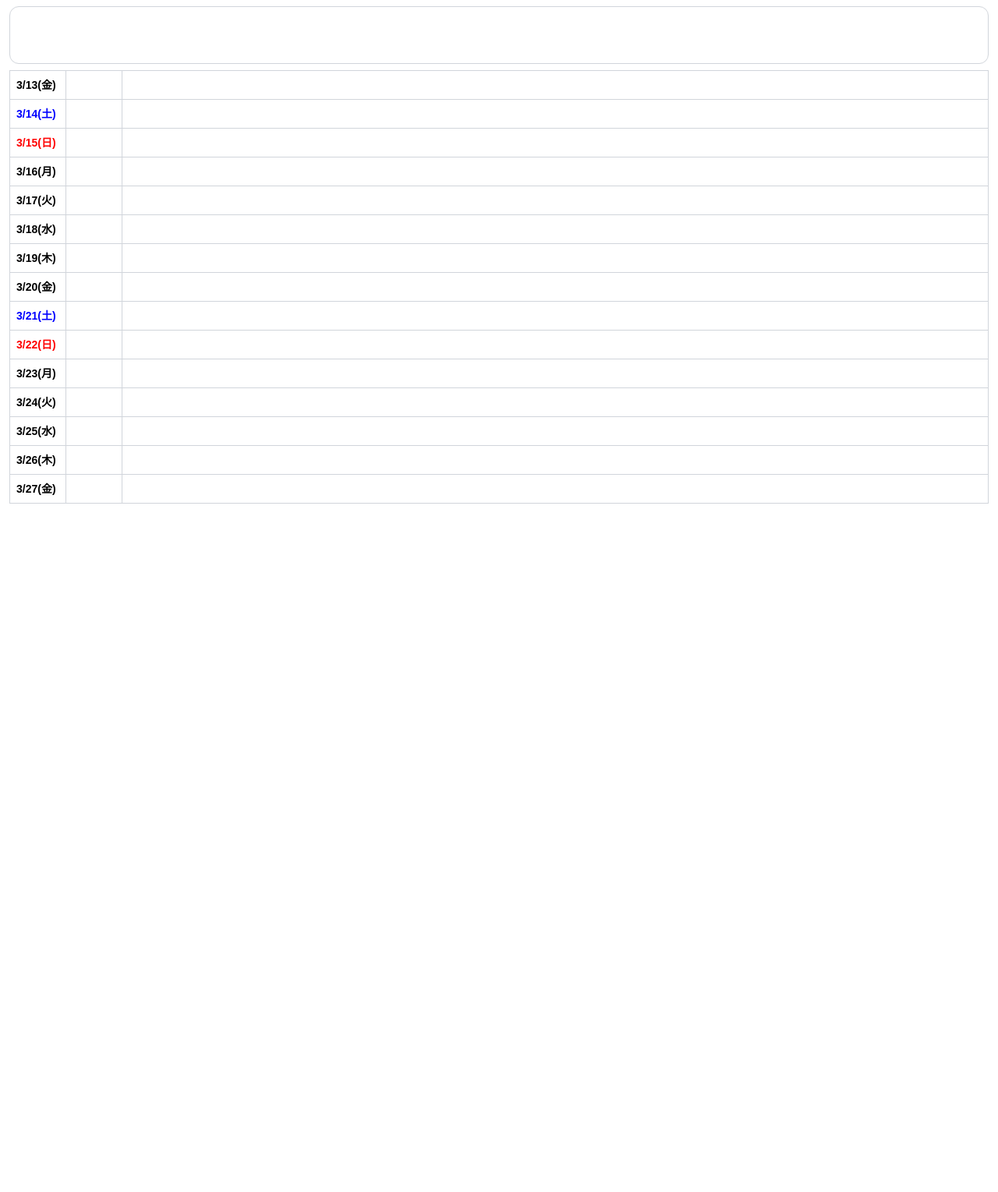
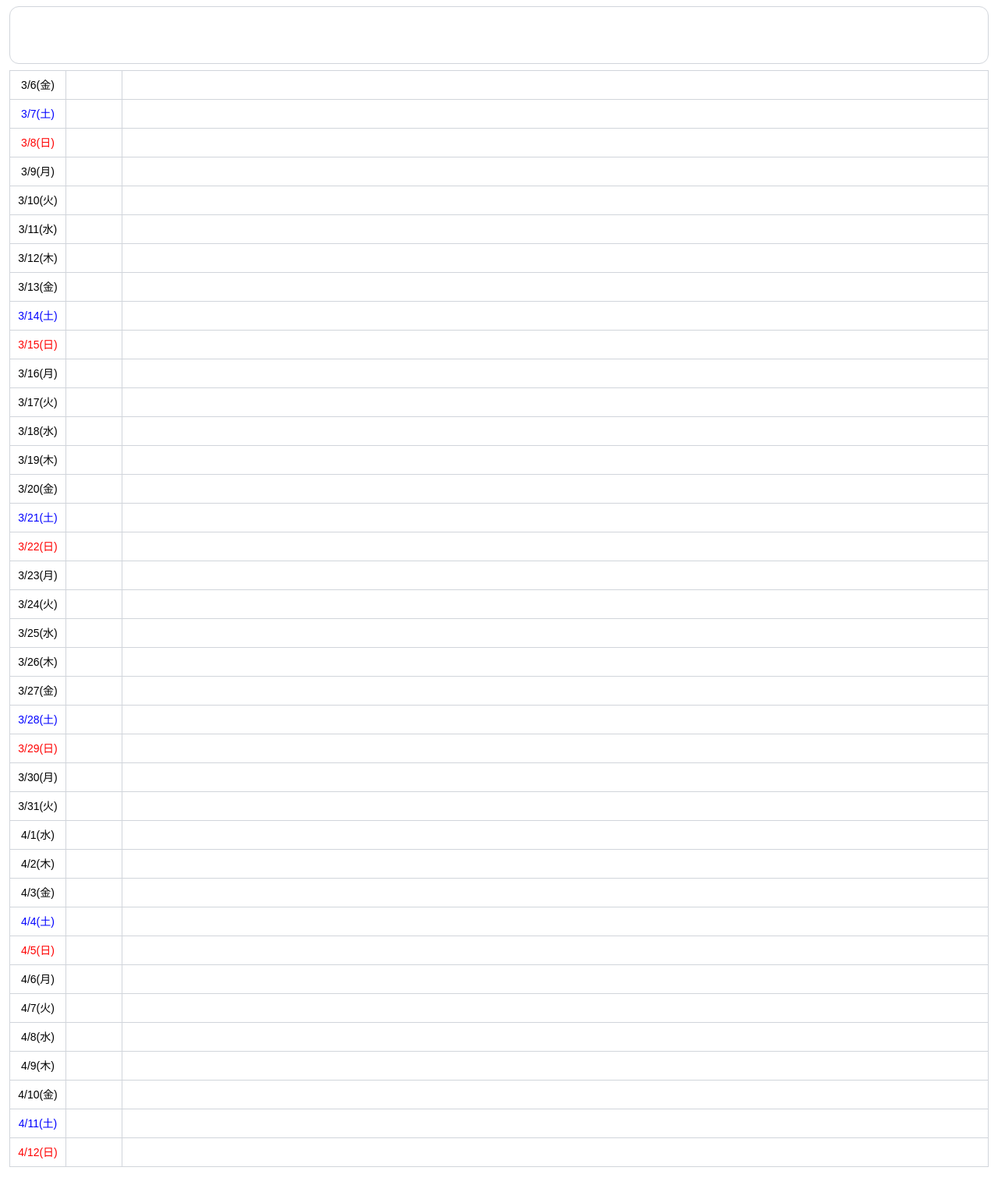
Before and after one commit to koga-manami/bangohan, a Django app: page / in a window 1280 px wide. Shown: the part 56-1585 px from the top of the page at 78% size. Before the commit the page ends 702 px from the top, so only its background shows below. Run offline with Django 5.2, Linux system fonts and the light colour scheme; data that the repository does not hold is empty; some libraries are stand-ins or nearby versions.

Commit message:
feat: UI/UX改善（ズーム防止、メモ固定、日付フォント・配置、日付範囲調整）
Co-Authored-By: koga.manami@clouds-inc.jp <koga.manami@clouds-inc.jp>

```diff
--- a/dinner/templates/dinner/index.html
+++ b/dinner/templates/dinner/index.html
@@ -2,7 +2,7 @@
 <html lang="ja">
 <head>
     <meta charset="UTF-8">
-    <meta name="viewport" content="width=device-width, initial-scale=1.0, viewport-fit=cover">
+    <meta name="viewport" content="width=device-width, initial-scale=1.0, maximum-scale=1.0, user-scalable=no, viewport-fit=cover">
     <title>ばんごはん.com</title>
     <script src="https://cdn.tailwindcss.com"></script>
     <!-- フォント読み込み -->
@@ -50,8 +50,8 @@
         </h1>
     </header>
 
-    <!-- メモエリア（タップで編集可能） -->
-    <div class="px-3 py-2">
+    <!-- メモエリア（sticky固定・タップで編集可能） -->
+    <div class="sticky z-40 bg-white px-3 py-2" id="memo-wrapper" style="top: calc(var(--sat) + 48px);">
         <div class="memo-area bg-white border border-gray-300 rounded-xl px-4 py-6 text-base min-h-[60px]"
              contenteditable="true"
              id="ingredients-memo"
@@ -59,7 +59,7 @@
     </div>
 
     <!-- 献立リスト -->
-    <div class="px-3 pb-8">
+    <div class="px-3 pb-8" id="dinner-list">
         <table class="w-full border-collapse border border-gray-400 text-sm table-fixed">
             <colgroup>
                 <col style="width: 72px;">
@@ -68,8 +68,8 @@
             </colgroup>
             <tbody>
                 {% for day in days %}
-                <tr class="border border-gray-300">
-                    <td class="border border-gray-300 px-2 py-2 whitespace-nowrap font-bold"
+                <tr class="border border-gray-300" {% if day.date == today %}id="today-row"{% endif %}>
+                    <td class="border border-gray-300 px-2 py-2 whitespace-nowrap text-center"
                         style="color: {{ day.color }}; font-family: 'Meiryo', 'メイリオ', 'Hiragino Kaku Gothic ProN', sans-serif;">
                         {{ day.date_label }}
                     </td>
@@ -142,6 +142,12 @@
             });
         }, 300);
     });
+
+    // 初期表示時に当日の行までスクロール
+    const todayRow = document.getElementById('today-row');
+    if (todayRow) {
+        todayRow.scrollIntoView({ behavior: 'instant', block: 'start' });
+    }
     </script>
 
 </body>
--- a/dinner/views.py
+++ b/dinner/views.py
@@ -13,10 +13,12 @@ WEEKDAY_NAMES = ["月", "火", "水", "木", "金", "土", "日"]
 
 
 def index(request):
-    """メイン画面: 当日を基準に前後2週間の献立リストを表示する。"""
+    """メイン画面: 当日を基準に1週間前〜1ヶ月先の献立リストを表示する。"""
     today = datetime.date.today()
-    start_date = today
-    end_date = today + datetime.timedelta(days=14)
+    # 1週間前から（過去データがあれば上スクロールで見える）
+    start_date = today - datetime.timedelta(days=7)
+    # 1ヶ月先まで表示
+    end_date = today + datetime.timedelta(days=30)
 
     # 期間内の既存レコードを取得して辞書化
     existing = Dinner.objects.filter(date__gte=start_date, date__lte=end_date)
```
